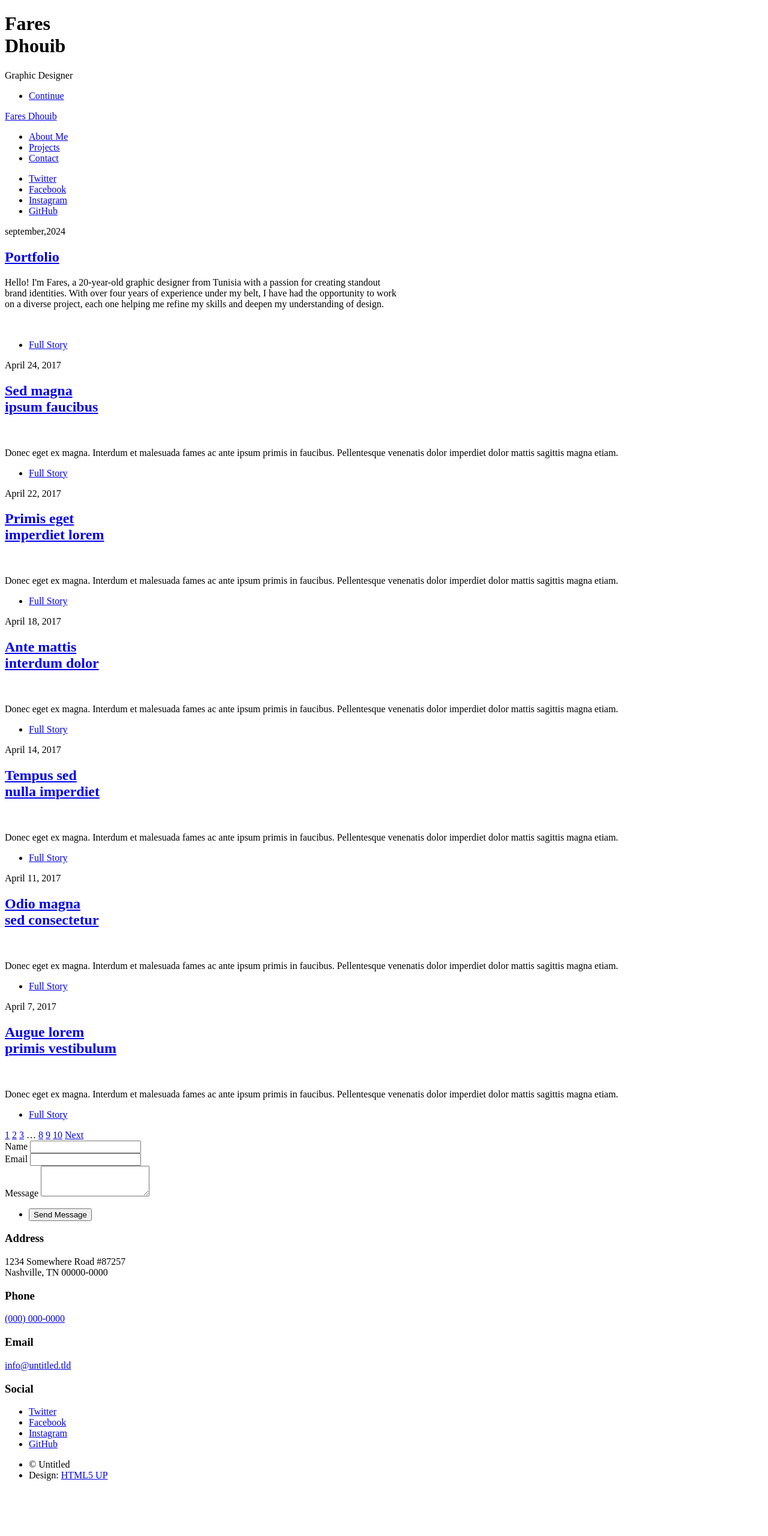
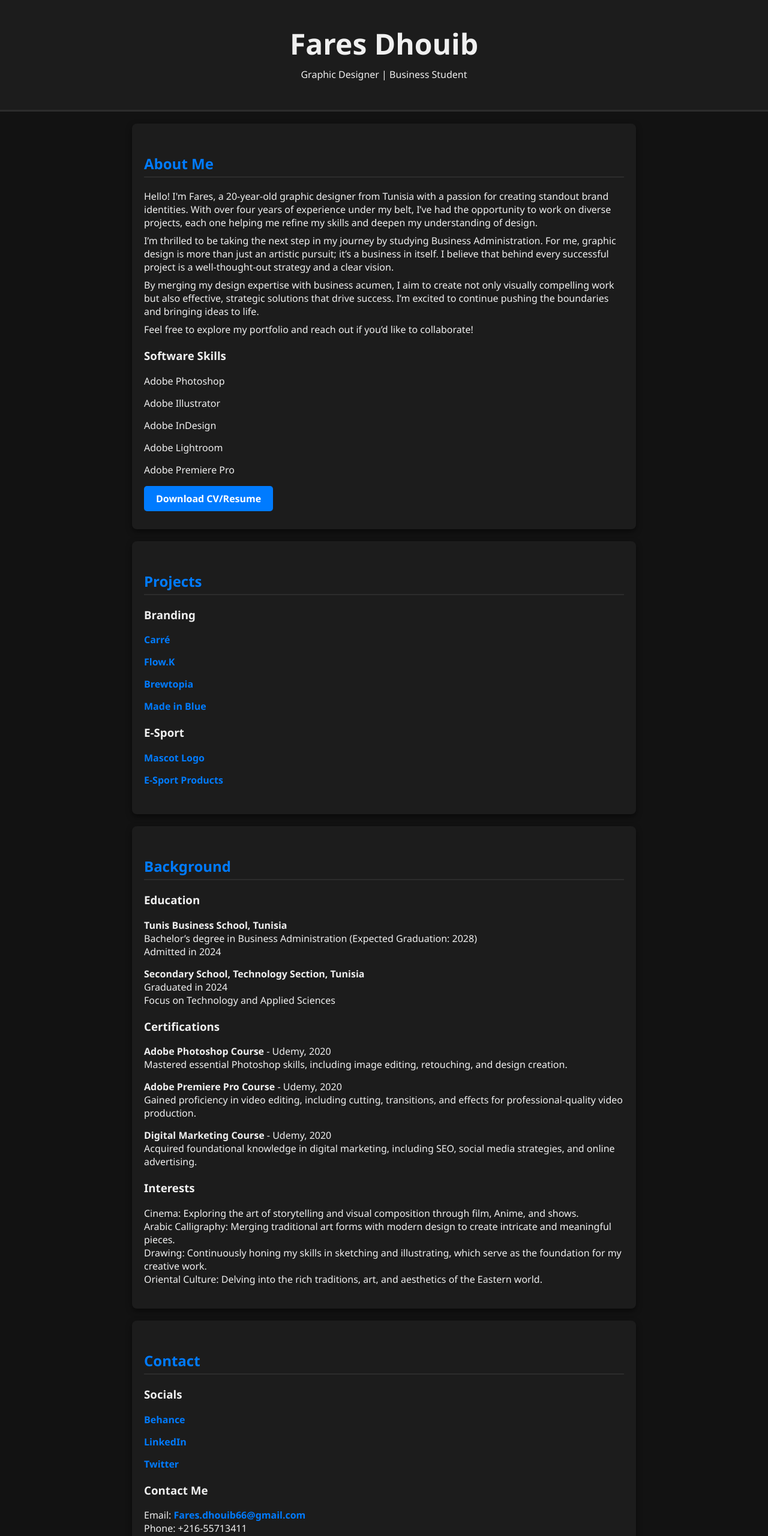
Before and after one commit to faresdhouib/faresdhouib.github.io, a plain HTML site: page index.html in a window 1280 px wide. Shown: the top 2560 px of the page at 60% size. Before the commit the page ends 2484 px from the top, so only its background shows below. Drawn offline with nearby package versions, Linux system fonts and the light colour scheme.

Commit message:
Add files via upload

```diff
--- a/index.html
+++ b/index.html
@@ -1,228 +1,81 @@
-<!DOCTYPE HTML>
-<!--
-	Massively by HTML5 UP
-	html5up.net | @ajlkn
-	Free for personal and commercial use under the CCA 3.0 license (html5up.net/license)
--->
-<html>
+<!DOCTYPE html>
+<html lang="en">
 <head>
-		<title>Massively by HTML5 UP</title>
-		<meta charset="utf-8" />
-		<meta name="viewport" content="width=device-width, initial-scale=1, user-scalable=no" />
-		<link rel="stylesheet" href="assets/css/main.css" />
-		<noscript><link rel="stylesheet" href="assets/css/noscript.css" /></noscript>
+    <meta charset="UTF-8">
+    <meta name="viewport" content="width=device-width, initial-scale=1.0">
+    <title>Fares Dhouib - Portfolio</title>
+    <link rel="stylesheet" href="styles.css">
 </head>
-	<body class="is-preload">
-
-		<!-- Wrapper -->
-			<div id="wrapper" class="fade-in">
-
-				<!-- Intro -->
-					<div id="intro">
-						<h1>Fares<br />
-						Dhouib</h1>
-						<p>Graphic Designer
-						<ul class="actions">
-							<li><a href="#header" class="button icon solid solo fa-arrow-down scrolly">Continue</a></li>
-						</ul>
-					</div>
-
-				<!-- Header -->
-					<header id="header">
-						<a href="index.html" class="logo">Fares Dhouib</a>
+<body>
+    <header>
+        <h1>Fares Dhouib</h1>
+        <p>Graphic Designer | Business Student</p>
     </header>
 
-				<!-- Nav -->
-					<nav id="nav">
-						<ul class="links">
-							<li class="active"><a href="index.html">About Me</a></li>
-							<li><a href="generic.html">Projects</a></li>
-							<li><a href="elements.html">Contact</a></li>
+    <section id="about-me">
+        <h2>About Me</h2>
+        <p>Hello! I'm Fares, a 20-year-old graphic designer from Tunisia with a passion for creating standout brand identities. With over four years of experience under my belt, I’ve had the opportunity to work on diverse projects, each one helping me refine my skills and deepen my understanding of design.</p>
+        <p>I’m thrilled to be taking the next step in my journey by studying Business Administration. For me, graphic design is more than just an artistic pursuit; it’s a business in itself. I believe that behind every successful project is a well-thought-out strategy and a clear vision.</p>
+        <p>By merging my design expertise with business acumen, I aim to create not only visually compelling work but also effective, strategic solutions that drive success. I’m excited to continue pushing the boundaries and bringing ideas to life.</p>
+        <p>Feel free to explore my portfolio and reach out if you’d like to collaborate!</p>
+        <h3>Software Skills</h3>
+        <ul>
+            <li>Adobe Photoshop</li>
+            <li>Adobe Illustrator</li>
+            <li>Adobe InDesign</li>
+            <li>Adobe Lightroom</li>
+            <li>Adobe Premiere Pro</li>
         </ul>
-						<ul class="icons">
-							<li><a href="#" class="icon brands fa-twitter"><span class="label">Twitter</span></a></li>
-							<li><a href="#" class="icon brands fa-facebook-f"><span class="label">Facebook</span></a></li>
-							<li><a href="#" class="icon brands fa-instagram"><span class="label">Instagram</span></a></li>
-							<li><a href="#" class="icon brands fa-github"><span class="label">GitHub</span></a></li>
-						</ul>
-					</nav>
-
-				<!-- Main -->
-					<div id="main">
-
-						<!-- Featured Post -->
-							<article class="post featured">
-								<header class="major">
-									<span class="date">september,2024</span>
-									<h2><a href="#">Portfolio<br />
-									</a></h2>
-									<p>Hello! I'm Fares, a 20-year-old graphic designer from Tunisia with a passion for creating standout <br />
-									brand identities. With over four years of experience under my belt, I have had the opportunity to work <br />
-									on a diverse project, each one helping me refine my skills and deepen my understanding of design. </p>
-								</header>
-								<a href="#" class="image main"><img src="images/pic01.jpg" alt="" /></a>
-								<ul class="actions special">
-									<li><a href="#" class="button large">Full Story</a></li>
-								</ul>
-							</article>
-
-						<!-- Posts -->
-							<section class="posts">
-								<article>
-									<header>
-										<span class="date">April 24, 2017</span>
-										<h2><a href="#">Sed magna<br />
-										ipsum faucibus</a></h2>
-									</header>
-									<a href="#" class="image fit"><img src="images/pic02.jpg" alt="" /></a>
-									<p>Donec eget ex magna. Interdum et malesuada fames ac ante ipsum primis in faucibus. Pellentesque venenatis dolor imperdiet dolor mattis sagittis magna etiam.</p>
-									<ul class="actions special">
-										<li><a href="#" class="button">Full Story</a></li>
-									</ul>
-								</article>
-								<article>
-									<header>
-										<span class="date">April 22, 2017</span>
-										<h2><a href="#">Primis eget<br />
-										imperdiet lorem</a></h2>
-									</header>
-									<a href="#" class="image fit"><img src="images/pic03.jpg" alt="" /></a>
-									<p>Donec eget ex magna. Interdum et malesuada fames ac ante ipsum primis in faucibus. Pellentesque venenatis dolor imperdiet dolor mattis sagittis magna etiam.</p>
-									<ul class="actions special">
-										<li><a href="#" class="button">Full Story</a></li>
-									</ul>
-								</article>
-								<article>
-									<header>
-										<span class="date">April 18, 2017</span>
-										<h2><a href="#">Ante mattis<br />
-										interdum dolor</a></h2>
-									</header>
-									<a href="#" class="image fit"><img src="images/pic04.jpg" alt="" /></a>
-									<p>Donec eget ex magna. Interdum et malesuada fames ac ante ipsum primis in faucibus. Pellentesque venenatis dolor imperdiet dolor mattis sagittis magna etiam.</p>
-									<ul class="actions special">
-										<li><a href="#" class="button">Full Story</a></li>
-									</ul>
-								</article>
-								<article>
-									<header>
-										<span class="date">April 14, 2017</span>
-										<h2><a href="#">Tempus sed<br />
-										nulla imperdiet</a></h2>
-									</header>
-									<a href="#" class="image fit"><img src="images/pic05.jpg" alt="" /></a>
-									<p>Donec eget ex magna. Interdum et malesuada fames ac ante ipsum primis in faucibus. Pellentesque venenatis dolor imperdiet dolor mattis sagittis magna etiam.</p>
-									<ul class="actions special">
-										<li><a href="#" class="button">Full Story</a></li>
-									</ul>
-								</article>
-								<article>
-									<header>
-										<span class="date">April 11, 2017</span>
-										<h2><a href="#">Odio magna<br />
-										sed consectetur</a></h2>
-									</header>
-									<a href="#" class="image fit"><img src="images/pic06.jpg" alt="" /></a>
-									<p>Donec eget ex magna. Interdum et malesuada fames ac ante ipsum primis in faucibus. Pellentesque venenatis dolor imperdiet dolor mattis sagittis magna etiam.</p>
-									<ul class="actions special">
-										<li><a href="#" class="button">Full Story</a></li>
-									</ul>
-								</article>
-								<article>
-									<header>
-										<span class="date">April 7, 2017</span>
-										<h2><a href="#">Augue lorem<br />
-										primis vestibulum</a></h2>
-									</header>
-									<a href="#" class="image fit"><img src="images/pic07.jpg" alt="" /></a>
-									<p>Donec eget ex magna. Interdum et malesuada fames ac ante ipsum primis in faucibus. Pellentesque venenatis dolor imperdiet dolor mattis sagittis magna etiam.</p>
-									<ul class="actions special">
-										<li><a href="#" class="button">Full Story</a></li>
-									</ul>
-								</article>
+        <a href="#" class="btn">Download CV/Resume</a>
     </section>
 
-						<!-- Footer -->
-							<footer>
-								<div class="pagination">
-									<!--<a href="#" class="previous">Prev</a>-->
-									<a href="#" class="page active">1</a>
-									<a href="#" class="page">2</a>
-									<a href="#" class="page">3</a>
-									<span class="extra">&hellip;</span>
-									<a href="#" class="page">8</a>
-									<a href="#" class="page">9</a>
-									<a href="#" class="page">10</a>
-									<a href="#" class="next">Next</a>
-								</div>
-							</footer>
-
-					</div>
-
-				<!-- Footer -->
-					<footer id="footer">
-						<section>
-							<form method="post" action="#">
-								<div class="fields">
-									<div class="field">
-										<label for="name">Name</label>
-										<input type="text" name="name" id="name" />
-									</div>
-									<div class="field">
-										<label for="email">Email</label>
-										<input type="text" name="email" id="email" />
-									</div>
-									<div class="field">
-										<label for="message">Message</label>
-										<textarea name="message" id="message" rows="3"></textarea>
-									</div>
-								</div>
-								<ul class="actions">
-									<li><input type="submit" value="Send Message" /></li>
+    <section id="projects">
+        <h2>Projects</h2>
+        <h3>Branding</h3>
+        <ul>
+            <li><a href="#">Carré</a></li>
+            <li><a href="#">Flow.K</a></li>
+            <li><a href="#">Brewtopia</a></li>
+            <li><a href="#">Made in Blue</a></li>
         </ul>
-							</form>
-						</section>
-						<section class="split contact">
-							<section class="alt">
-								<h3>Address</h3>
-								<p>1234 Somewhere Road #87257<br />
-								Nashville, TN 00000-0000</p>
-							</section>
-							<section>
-								<h3>Phone</h3>
-								<p><a href="#">(000) 000-0000</a></p>
-							</section>
-							<section>
-								<h3>Email</h3>
-								<p><a href="#">info@untitled.tld</a></p>
-							</section>
-							<section>
-								<h3>Social</h3>
-								<ul class="icons alt">
-									<li><a href="#" class="icon brands alt fa-twitter"><span class="label">Twitter</span></a></li>
-									<li><a href="#" class="icon brands alt fa-facebook-f"><span class="label">Facebook</span></a></li>
-									<li><a href="#" class="icon brands alt fa-instagram"><span class="label">Instagram</span></a></li>
-									<li><a href="#" class="icon brands alt fa-github"><span class="label">GitHub</span></a></li>
+        <h3>E-Sport</h3>
+        <ul>
+            <li><a href="#">Mascot Logo</a></li>
+            <li><a href="#">E-Sport Products</a></li>
         </ul>
     </section>
+
+    <section id="background">
+        <h2>Background</h2>
+        <h3>Education</h3>
+        <ul>
+            <li><strong>Tunis Business School, Tunisia</strong><br>Bachelor’s degree in Business Administration (Expected Graduation: 2028)<br>Admitted in 2024</li>
+            <li><strong>Secondary School, Technology Section, Tunisia</strong><br>Graduated in 2024<br>Focus on Technology and Applied Sciences</li>
+        </ul>
+        <h3>Certifications</h3>
+        <ul>
+            <li><strong>Adobe Photoshop Course</strong> - Udemy, 2020<br>Mastered essential Photoshop skills, including image editing, retouching, and design creation.</li>
+            <li><strong>Adobe Premiere Pro Course</strong> - Udemy, 2020<br>Gained proficiency in video editing, including cutting, transitions, and effects for professional-quality video production.</li>
+            <li><strong>Digital Marketing Course</strong> - Udemy, 2020<br>Acquired foundational knowledge in digital marketing, including SEO, social media strategies, and online advertising.</li>
+        </ul>
+        <h3>Interests</h3>
+        <p>Cinema: Exploring the art of storytelling and visual composition through film, Anime, and shows.<br>Arabic Calligraphy: Merging traditional art forms with modern design to create intricate and meaningful pieces.<br>Drawing: Continuously honing my skills in sketching and illustrating, which serve as the foundation for my creative work.<br>Oriental Culture: Delving into the rich traditions, art, and aesthetics of the Eastern world.</p>
     </section>
+
+    <section id="contact">
+        <h2>Contact</h2>
+        <h3>Socials</h3>
+        <ul>
+            <li><a href="https://www.behance.net/ellasdesig6624" target="_blank">Behance</a></li>
+            <li><a href="#" target="_blank">LinkedIn</a></li>
+            <li><a href="#" target="_blank">Twitter</a></li>
+        </ul>
+        <h3>Contact Me</h3>
+        <p>Email: <a href="mailto:Fares.dhouib66@gmail.com">Fares.dhouib66@gmail.com</a><br>Phone: +216-55713411</p>
+    </section>
+
+    <footer>
+        <p>&copy; Fares Dhouib, 2024</p>
     </footer>
-
-				<!-- Copyright -->
-					<div id="copyright">
-						<ul><li>&copy; Untitled</li><li>Design: <a href="https://html5up.net">HTML5 UP</a></li></ul>
-					</div>
-
-			</div>
-
-		<!-- Scripts -->
-			<script src="assets/js/jquery.min.js"></script>
-			<script src="assets/js/jquery.scrollex.min.js"></script>
-			<script src="assets/js/jquery.scrolly.min.js"></script>
-			<script src="assets/js/browser.min.js"></script>
-			<script src="assets/js/breakpoints.min.js"></script>
-			<script src="assets/js/util.js"></script>
-			<script src="assets/js/main.js"></script>
-
 </body>
 </html>
--- /dev/null
+++ b/styles.css
@@ -0,0 +1,119 @@
+body {
+    font-family: 'Segoe UI', Tahoma, Geneva, Verdana, sans-serif;
+    margin: 0;
+    padding: 0;
+    background-color: #121212;
+    color: #f0f0f0;
+}
+
+header {
+    background-color: #1c1c1c;
+    color: #f0f0f0;
+    padding: 40px 20px;
+    text-align: center;
+    border-bottom: 3px solid #2c2c2c;
+}
+
+h1 {
+    margin: 0;
+    font-size: 3em;
+    font-weight: 700;
+}
+
+p {
+    margin: 0.5em 0;
+}
+
+nav {
+    background-color: #1c1c1c;
+    padding: 10px 0;
+    text-align: center;
+    border-bottom: 2px solid #2c2c2c;
+}
+
+nav ul {
+    list-style: none;
+    margin: 0;
+    padding: 0;
+}
+
+nav ul li {
+    display: inline;
+    margin: 0 15px;
+}
+
+nav ul li a {
+    color: #f0f0f0;
+    text-decoration: none;
+    font-weight: 600;
+    padding: 5px 10px;
+    transition: color 0.3s ease;
+}
+
+nav ul li a:hover {
+    color: #007bff;
+}
+
+section {
+    padding: 30px 20px;
+    margin: 20px auto;
+    background-color: #1c1c1c;
+    border-radius: 8px;
+    max-width: 800px;
+    box-shadow: 0 4px 10px rgba(0, 0, 0, 0.5);
+}
+
+h2 {
+    color: #007bff;
+    border-bottom: 2px solid #2c2c2c;
+    padding-bottom: 5px;
+    margin-bottom: 20px;
+}
+
+h3 {
+    color: #f0f0f0;
+    margin-top: 20px;
+}
+
+ul {
+    list-style: none;
+    padding: 0;
+}
+
+li {
+    margin-bottom: 15px;
+}
+
+a {
+    color: #007bff;
+    text-decoration: none;
+    font-weight: 600;
+    transition: color 0.3s ease;
+}
+
+a:hover {
+    color: #0056b3;
+}
+
+.btn {
+    display: inline-block;
+    padding: 10px 20px;
+    background-color: #007bff;
+    color: white;
+    text-decoration: none;
+    border-radius: 5px;
+    font-weight: 600;
+    transition: background-color 0.3s ease;
+}
+
+.btn:hover {
+    background-color: #0056b3;
+}
+
+footer {
+    text-align: center;
+    padding: 20px;
+    background-color: #1c1c1c;
+    color: #f0f0f0;
+    border-top: 2px solid #2c2c2c;
+}
```
Lines whose indentation alone changed are shown as unchanged.
